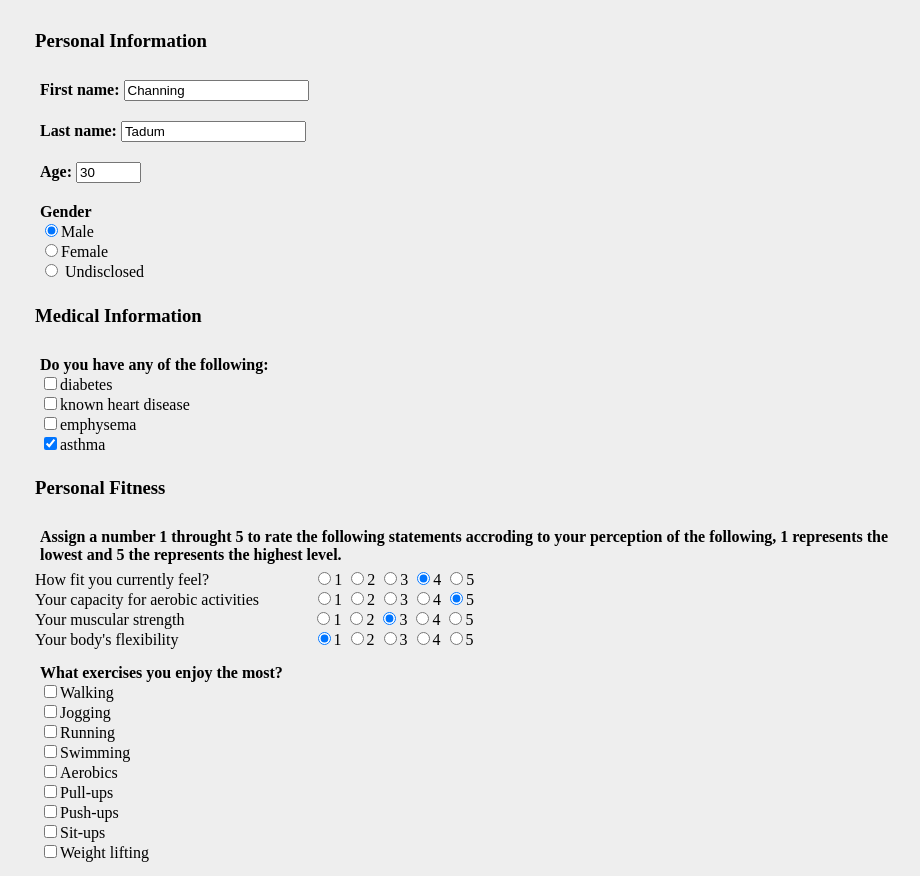
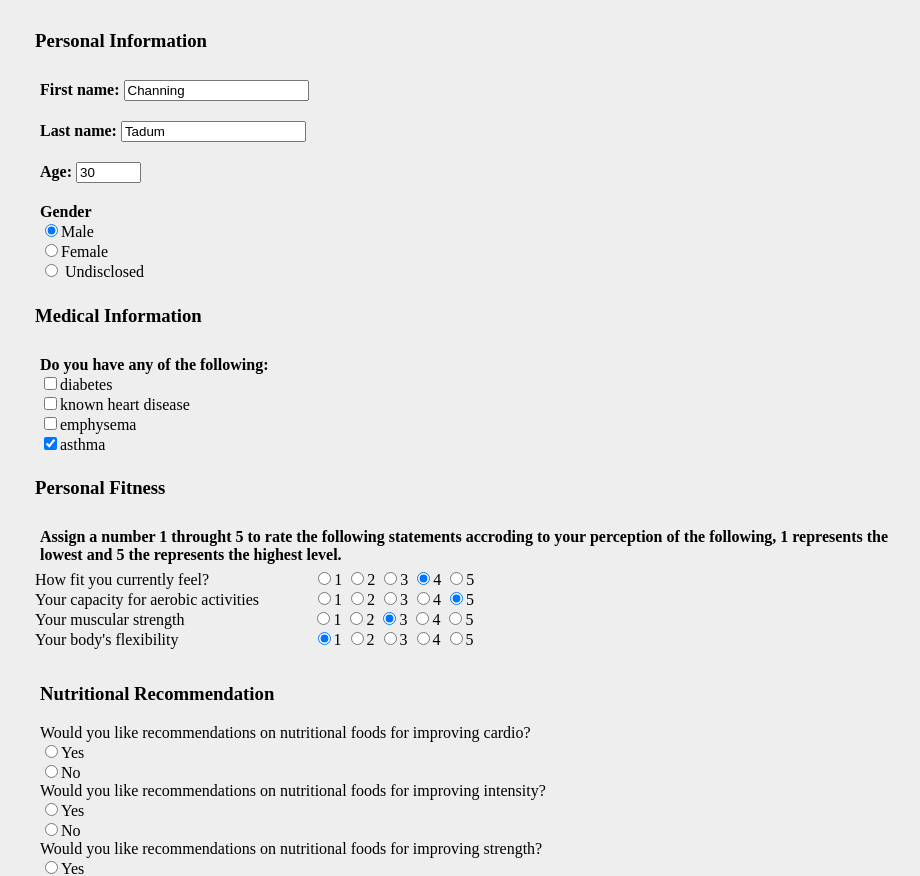
Before and after one commit to dhuha/CSCI3130-Project, a website: page survey.html in a window 1280 px wide. Shown: the part 94-970 px from the top of the page, without its empty margins (0-920 px from the left). Drawn offline with Linux system fonts and the light colour scheme; no server answers.

Commit message:
Changes on survey.html
Nutritional Recommendation part added.

```diff
--- a/survey.html
+++ b/survey.html
@@ -112,18 +112,25 @@
 						<input type="radio" id ="fit3_5"name="fit3"  value="5"/><label for="e_fit">5</label></br>
 					</span>
 					<div>
-						<label for="exercise"><strong>What exercises  you enjoy the most?</strong></label> </br>
-						<input type="checkbox" name="exercise1" id="walk" value="walk"  /><label for="a_walk">Walking</label><br />
-						<input type="checkbox" name="exercise2" id="jog" value="jog"  /><label for="a_jog">Jogging</label><br />
-						<input type="checkbox" name="exercise3" id="run" value="walk"  /><label for="a_run">Running</label><br />
-						<input type="checkbox" name="exercise4" id="swim" value="swim"  /><label for="a_swim">Swimming</label><br />
-						<input type="checkbox" name="exercise5" id="aerobic" value="aerobic"  /><label for="a_aerobic">Aerobics</label><br />
-						<input type="checkbox" name="exercise6" id="pull" value="pull"  /><label for="a_pull">Pull-ups</label><br />
-						<input type="checkbox" name="exercise7" id="push" value="push"  /><label for="a_push">Push-ups</label><br />
-						<input type="checkbox" name="exercise8" id="sit" value="sit"  /><label for="a_sit">Sit-ups</label><br />
-						<input type="checkbox" name="exercise9" id="weight" value="weight"  /><label for="a_weight">Weight lifting</label><br />
+						<h3>Nutritional Recommendation</h3>
+
+						<label for="recommendation">Would you like recommendations on nutritional foods for improving cardio?</label> </br>
+						<input type="radio" id ="cardio_1"name="cardio"  value="yes" /><label for="a_cardio">Yes</label></br>
+						<input type="radio" id ="cardio_2"name="cardio"  value="no"/><label for="b_cardio">No</label></br>
+
+
+
+						<label for="recommendation">Would you like recommendations on nutritional foods for improving intensity?</label> </br>
+						<input type="radio" id ="intensity_1"name="intensity"  value="yes" /><label for="a_intensity">Yes</label></br>
+						<input type="radio" id ="insensity_2"name="intensity"  value="no"/><label for="b_intensity">No</label></br>
+
+
+
+						<label for="recommendation">Would you like recommendations on nutritional foods for improving strength?</label> </br>
+						<input type="radio" id ="strength_1"name="strength"  value="yes" /><label for="a_strength">Yes</label> </br>
+						<input type="radio" id ="strength_2"name="strength"  value="no"/><label for="b_strength">No</label>	</br>
+
 					</div>
-
 				</div>
 			</div>
 		</form>
```
